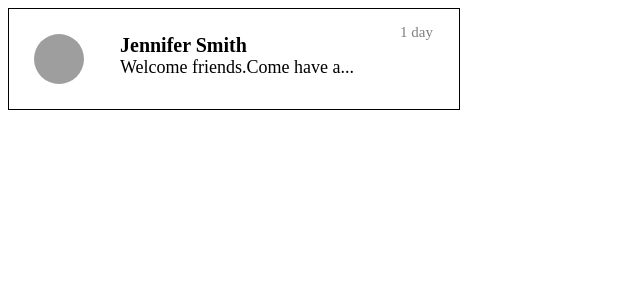
After one commit to danaemunoz/TIS, a PHP site: page /tarea2_intentocasa.html in a window 1280 px wide. The commit adds this page. Shown: the top 300 px of the page, without its empty margins (0-640 px from the left). Run offline with PHP 8.4, Linux system fonts and the light colour scheme; grey boxes are pictures that could not be loaded.

Commit message:
INTENTO_CASA
Intente realizar el ejercicio en casa, ya que en clases me había quedado un poco atrás y me interesa estar al día con la materia.

```diff
--- /dev/null
+++ b/tarea2/tarea2_intentocasa.css
@@ -0,0 +1,50 @@
+.general{
+    width: 450px;
+    height: 100px;
+    border-color: black;
+    border-width: 1px;
+    border-style: solid;
+    margin: 0%;
+    padding: 0%;
+}
+.imagen{
+    display: inline-block;
+    width: 100px;
+    height: 100px;
+    margin: 0%;
+
+}
+
+#perfil{
+    width: 50%;
+    height: 50%;
+    margin: 25%;
+    border-radius: 50%;
+}
+
+.textonombre{
+    display: inline-block;
+    position: absolute;
+    margin-top: 25px;
+    margin-left: 10px;
+    left: 110px;
+
+}
+
+.nombre{
+    font-size: 20px;
+    padding: 0%;
+}
+
+.mensaje{
+    font-size: 18px;
+    padding: 0%;
+}
+.fecha{
+    display: inline-block;
+    position: absolute;
+    opacity: 50%;
+    font-size: 15px;
+    left: 400px;
+
+}
--- /dev/null
+++ b/tarea2/tarea2_intentocasa.html
@@ -0,0 +1,25 @@
+<!DOCTYPE html>
+<html lang="en">
+<head>
+    <meta charset="UTF-8">
+    <title>NOTIFICACION</title>
+    <link rel="stylesheet" href="tarea2_intentocasa.css">
+</head>
+<body>
+    <div class="general">
+        <div class="imagen">
+            <img id = "perfil"src="https://pm1.aminoapps.com/6332/4511569661af9f158bbf72f7823d8d95f4e23902_hq.jpg">
+        </div>
+        <div class="textonombre">
+            <span class="nombre"><b>Jennifer Smith</b>
+            </span>
+            <br>
+            <span class="mensaje">Welcome friends.Come have a...</span>
+        </div>
+        <div class="fecha">
+            <p>1 day</p>
+        </div>
+    </div>
+
+</body>
+</html>
```
Also changed, not shown: tarea2/tarea2.css (+31 -17 lines), tarea2/tarea2.html (+4 -6 lines).
